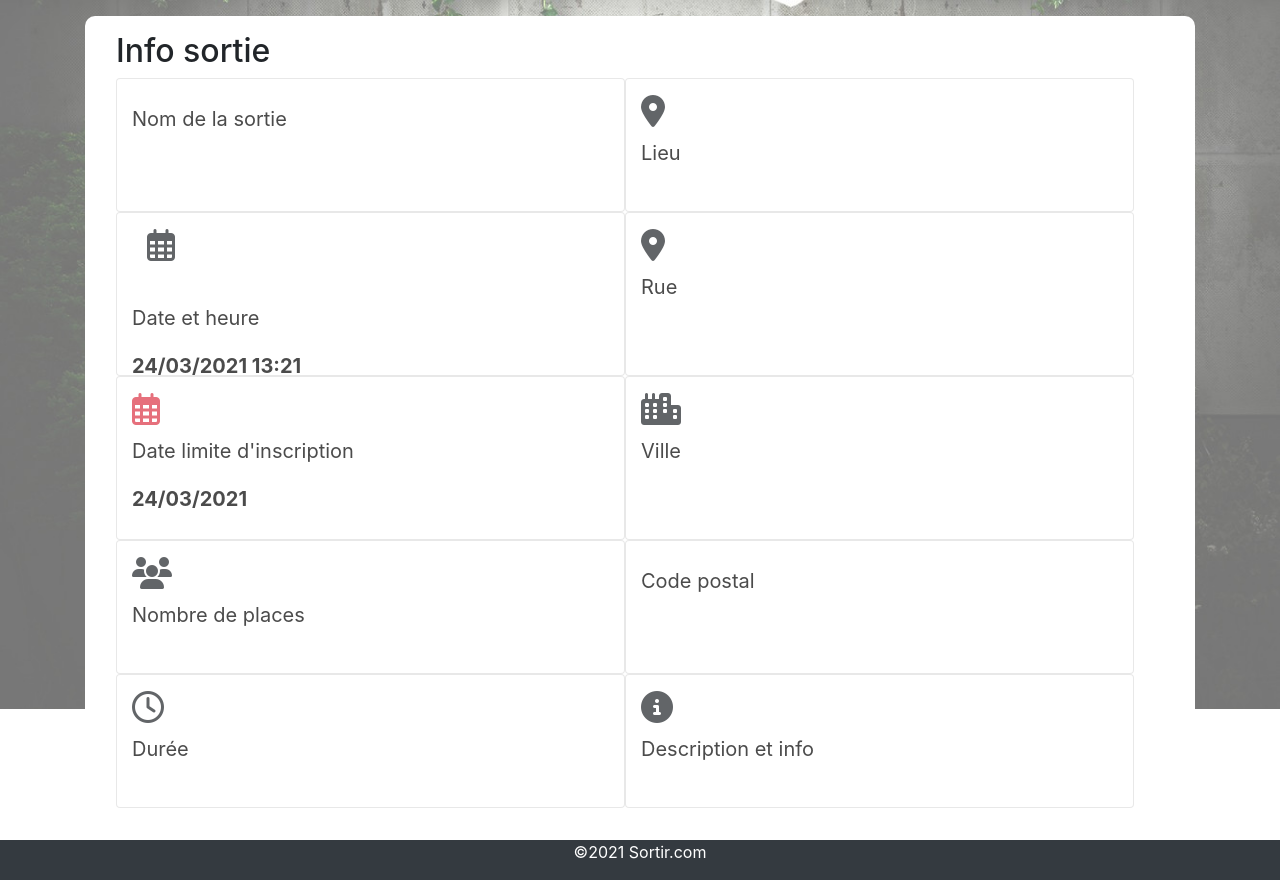
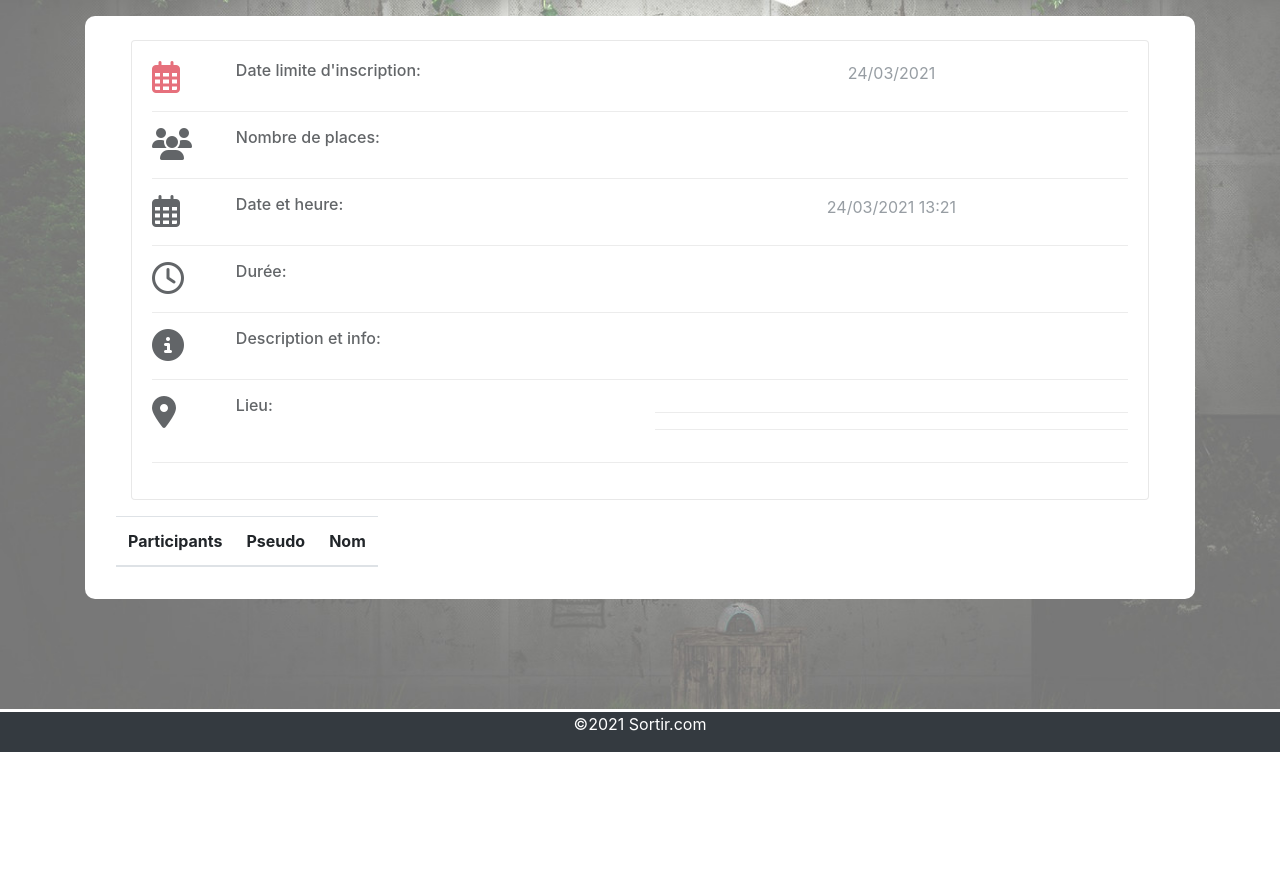
Before and after one commit to AlexandreBaronENI/Project_Sortir, a Symfony app: template sortir/templates/sortie/affichageSortie.html.twig in a window 1280 px wide. Shown: the part 108-988 px from the top of the page. After the commit the page ends 860 px from the top, so only its background shows below. Run offline with Twig, Linux system fonts and the light colour scheme; the template is opened without the code that fills it, so the values that code supplies are empty; some libraries are stand-ins or nearby versions.

Commit message:
front sortie

```diff
--- a/sortir/templates/sortie/affichageSortie.html.twig
+++ b/sortir/templates/sortie/affichageSortie.html.twig
@@ -3,74 +3,93 @@
     <link rel="stylesheet" href="{{ asset('css/affichageSortie.css') }}">{% endblock %}
 {% block main %}
     <div class="container-fluid">
-        <h2>Info sortie</h2>
+        <h1>{{ sortie.nom }}</h1>
         {% if sortie.motif != null %}
-            <h2 class="text-danger">Attention, cette sortie est annulée !</h2>
+            <h1 class="text-danger">Attention, cette sortie est annulée !</h1>
         {% endif %}
-        <div class="container-fluid row">
-            <div class="col-sm-12 col-md-6 col-lg-6 card item  py-3" id="sortie_name">
-                <span class="col-form-label-lg">Nom de la sortie</span>
-                <span class="col-form-label-lg displayed-data">{{ sortie.nom }}</span>
+
+        <div class="col-md-12 blabla ">
+            <div class="card mb-3">
+                <div class="card-body">
+                    <div class="row">
+                        <div class="col-md-1">
+                        <i class="text-danger far fa-calendar-alt" style="font-size: xx-large"></i>
                         </div>
-            <div class="col-sm-12 col-md-6 col-lg-6 card item  py-3" id="lieu">
-                <div class="card-icon">
-                    <i class="fas fa-map-marker-alt" style="font-size: xx-large"></i>
+                        <div class="col-md-5">
+                            <h6 class="mb-0">Date limite d'inscription:</h6>
                         </div>
-                <span class="col-form-label-lg">  Lieu </span>
-                <span class="col-form-label-lg displayed-data">{{ sortie.lieu.nom }}</span></div>
-            <div class="col-sm-12 col-md-6 col-lg-6 card item  py-3" id="date_sortie">
-                <div class="col-sm-12 col-md-6 col-lg-6 card-icon">
+                        <div class="col-md-6 text-secondary text-center">
+                            {{ sortie.dateCloture|date("d/m/Y") }}
+                        </div>
+                    </div>
+                    <hr>
+                    <div class="row">
+                        <div class="col-md-1">
+                            <i class="fas fa-users" style="font-size: xx-large"></i>
+                        </div>
+                        <div class="col-md-5">
+                            <h6 class="mb-0">Nombre de places:</h6>
+                        </div>
+                        <div class="col-md-6 text-secondary text-center">
+                            {{ sortie.nbInscriptionMax }}
+                        </div>
+                    </div>
+                    <hr>
+                    <div class="row">
+                        <div class="col-md-1">
                             <i class="far fa-calendar-alt" style="font-size: xx-large"></i>
                         </div>
-                <span class="col-form-label-lg">Date  et heure</span>
-                <span class="col-form-label-lg displayed-data">{{ sortie.dateDebut|date("d/m/Y H:i") }}
+                        <div class="col-md-5">
+                            <h6 class="mb-0">Date  et heure:</h6>
                         </div>
-            <div class="col-sm-12 col-md-6 col-lg-6 card item  py-3" id="rue">
-                <div class="card-icon">
-                    <i class="fas fa-map-marker-alt" style="font-size: xx-large"></i>
+                        <div class="col-md-6 text-secondary text-center">
+                            {{ sortie.dateDebut|date("d/m/Y H:i") }}
                         </div>
-                <span class="col-form-label-lg">Rue</span>
-                <span class="col-form-label-lg displayed-data">{{ sortie.lieu.adresse }}
                     </div>
-            <div class="col-sm-12 col-md-6 col-lg-6 card item  py-3" id="date_limite_inscription">
-                <div class="card-icon">
-                    <i class="text-danger far fa-calendar-alt" style="font-size: xx-large"></i>
-                </div>
-                <span class="col-form-label-lg">Date limite d'inscription</span>
-                <span class="col-form-label-lg displayed-data">{{ sortie.dateCloture|date("d/m/Y") }}
-            </div>
-            <div class="col-sm-12 col-md-6 col-lg-6 card item  py-3" id="ville_sortie">
-                <div class="card-icon">
-                    <i class="fas fa-city" style="font-size: xx-large"></i>
-                </div>
-                <span class="col-form-label-lg">Ville</span>
-                <span class="col-form-label-lg displayed-data">{{ sortie.ville.nom }}</span>
-            </div>
-            <div class="col-sm-12 col-md-6 col-lg-6 card item  py-3" id="nb_place">
-                <div class="card-icon">
-                    <i class="fas fa-users" style="font-size: xx-large"></i>
-                </div>
-                <span class="col-form-label-lg">Nombre de places</span>
-                <span class="col-form-label-lg displayed-data">{{ sortie.nbInscriptionMax }}
-            </div>
-            <div class="col-sm-12 col-md-6 col-lg-6 card item  py-3" id="code_postal">
-                <span class="col-form-label-lg">Code postal</span>
-                <span class="col-form-label-lg displayed-data">{{ sortie.ville.codePostal }}</span>
-            </div>
-            <div class="col-sm-12 col-md-6 col-lg-6 card item  py-3" id="duration">
-                <div class="card-icon">
+                    <hr>
+                    <div class="row">
+                        <div class="col-md-1">
                             <i class="far fa-clock" style="font-size: xx-large"></i>
                         </div>
-                <span class="col-form-label-lg">Durée</span>
-                <span class="col-form-label-lg displayed-data">{{ sortie.duree }}</span>
+                        <div class="col-md-5">
+                            <h6 class="mb-0">Durée:</h6>
                         </div>
-            <div class="col-sm-12 col-md-6 col-lg-6 card item  py-3" id="description">
-                <div class="card-icon">
+                        <div class="col-md-6 text-secondary text-center">
+                            {{ sortie.duree }}
+                        </div>
+                    </div>
+                    <hr>
+                    <div class="row">
+                        <div class="col-md-1">
                             <i class="fas fa-info-circle" style="font-size: xx-large"></i>
                         </div>
-                <span class="col-form-label-lg">Description et info</span>
-                <span class="col-form-label-lg displayed-data">{{ sortie.commentaire }}
+                        <div class="col-md-5">
+                            <h6 class="mb-0">Description et info:</h6>
                         </div>
+                        <div class="col-md-6 text-secondary text-center">
+                            {{ sortie.commentaire }}
+                        </div>
+                    </div>
+                    <hr>
+                    <div class="row">
+                        <div class="col-md-1">
+                            <i class="fas fa-map-marker-alt" style="font-size: xx-large"></i>
+
+                        </div>
+                        <div class="col-md-5">
+                            <h6 class="mb-0">Lieu:</h6>
+                        </div>
+                        <div class="col-md-6 text-secondary text-center">
+                            {{ sortie.lieu.nom }}<hr>
+                            {{ sortie.ville.nom }}{{ sortie.ville.codePostal }}<hr>
+                            {{ sortie.lieu.adresse }}
+                        </div>
+                    </div>
+                    <hr>
+                </div>
+            </div>
+        </div>
+
             {% if sortie.motif != null %}
                 <div class="col-sm-12 col-md-6 col-lg-6 card item  py-3" id="description">
                     <div class="card-icon">
@@ -80,10 +99,10 @@
                     <span class="col-form-label-lg displayed-data text-danger">{{ sortie.motif }}
                 </div>
             {% endif %}
-        </div>
+
         <div>
-        {% for inscrit in (sortie.inscriptions) %}
-            <table class="table table-bordered table-responsive" style="width:100%">
+
+                <table class="table table-striped table-responsive" style="width:100%">
                     <thead>
                     <tr>
                         <th>Participants</th>
@@ -92,14 +111,16 @@
                     </tr>
                     </thead>
                     <tbody>
+                    {% for inscrit in (sortie.inscriptions) %}
                     <tr>
                         <td>{{loop.index}}</td>
                         <td>{{inscrit.participant.username}}</td>
                         <td>{{inscrit.participant.nom}} {{inscrit.participant.prenom}}</td>
                     </tr>
+                    {% endfor %}
                     </tbody>
                 </table>
-        {% endfor %}
+
         </div>
         {%  if sortie.etat.id == 1  %}
             {% set dejaInscrit = false %}
```
Lines whose indentation alone changed are shown as unchanged.
